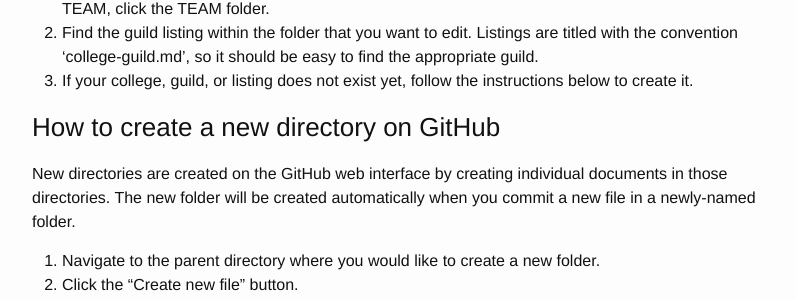
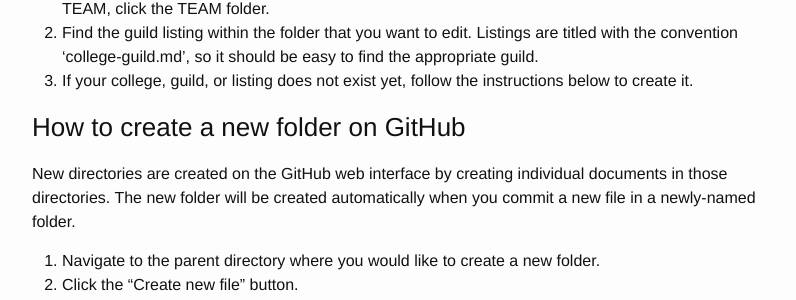
Before and after one commit to coalition-of-invisible-colleges/cic.github.io, a Jekyll site: the page built from documentation/index.md, in a window 1280 px wide and 900 px high, scrolled down 1309 px. Shown: the part 148-448 px from the top of the window, without its empty margins (238-1034 px from the left). Built offline with Jekyll 4.4.1, drawn with Linux system fonts in a browser that asks for light colours.

Commit message:
Update index.md

```diff
--- a/documentation/index.md
+++ b/documentation/index.md
@@ -46,7 +46,7 @@ Most of the content on the website is not stored in top-level pages: the most im
 2. Find the guild listing within the folder that you want to edit. Listings are titled with the convention 'college-guild.md', so it should be easy to find the appropriate guild.
 3. If your college, guild, or listing does not exist yet, follow the instructions below to create it.
 
-### How to create a new directory on GitHub
+### How to create a new folder on GitHub
 
 New directories are created on the GitHub web interface by creating individual documents in those directories. The new folder will be created automatically when you commit a new file in a newly-named folder.
 
```
